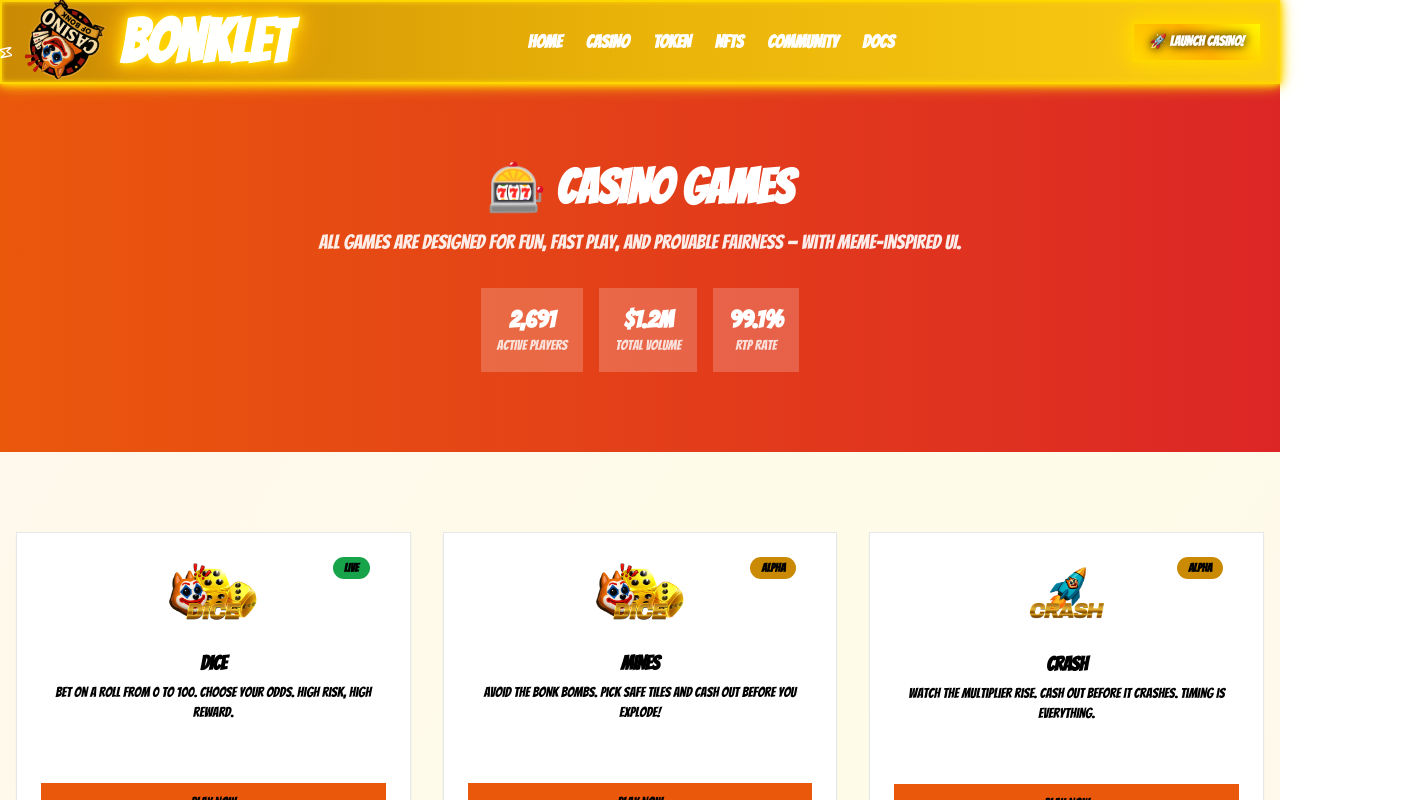
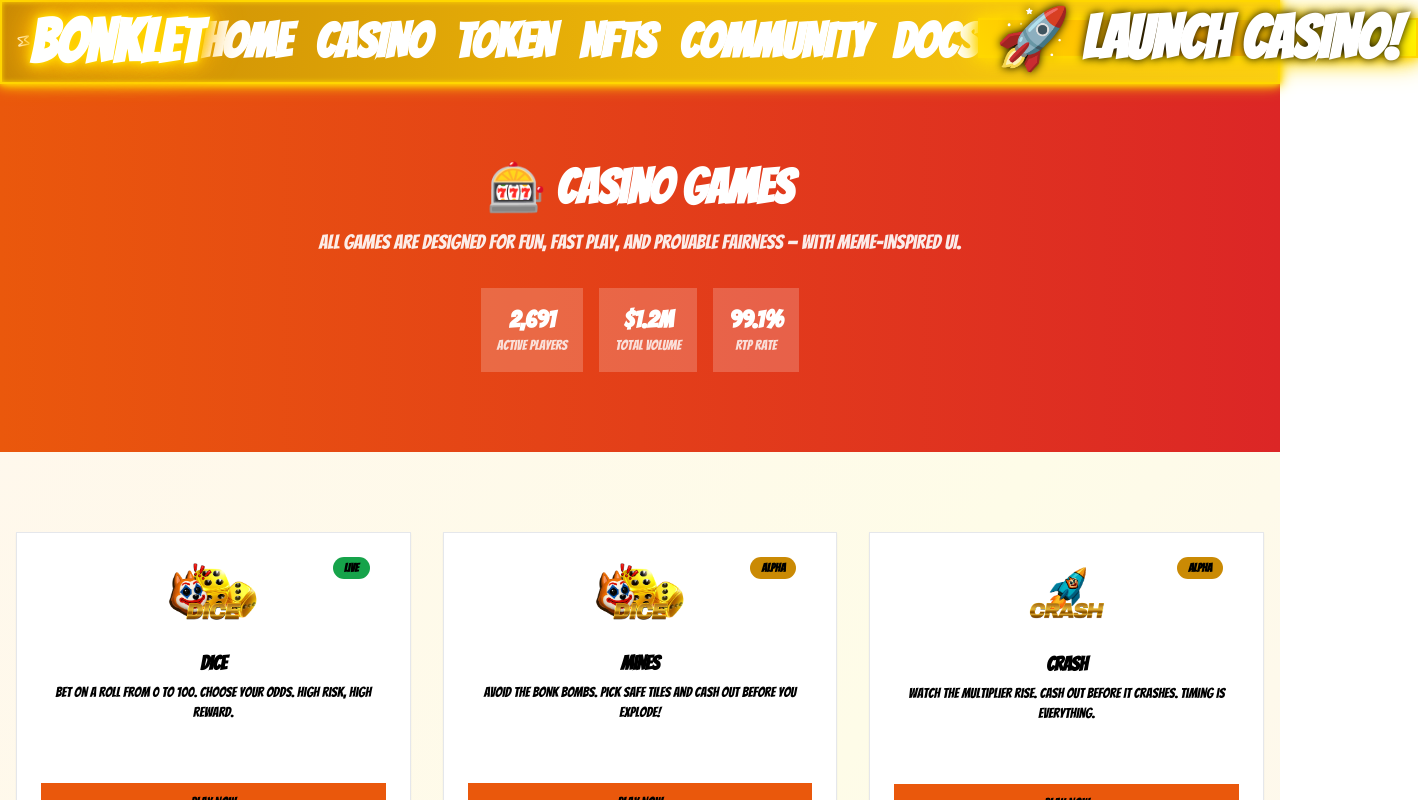
Before and after one commit to Goshen-Digital-Group/bonkbet-landingpage, a Next.js app: page /casino in a window 1280 px wide. Shown: the top 800 px of the page, 1418 px wide, since content can reach past the window. Built offline with nearby package versions, Linux system fonts and the light colour scheme.

Commit message:
Update navbar.tsx

```diff
--- a/components/navbar.tsx
+++ b/components/navbar.tsx
@@ -48,7 +48,7 @@ export function Navbar() {
                   className="group-hover:scale-110"
                 />
                 <motion.div
-                  className="absolute -top-1 -right-1"
+                  className="absolute -top-1 -right-1 pointer-events-none"
                   animate={{ scale: [1, 1.5, 1] }}
                   transition={{ duration: 1, repeat: Number.POSITIVE_INFINITY }}
                 >
@@ -80,7 +80,7 @@ export function Navbar() {
               >
                 <Link
                   href={item.href}
-                  className="text-white hover:text-yellow-200 font-black text-lg transition-all duration-300 hover:neon-text font-bangers cursor-dice"
+                  className="text-white hover:text-yellow-200 font-black text-5xl transition-all duration-300 hover:neon-text font-bangers cursor-dice"
                 >
                   {item.name}
                 </Link>
@@ -98,7 +98,7 @@ export function Navbar() {
             >
               <Button
                 onClick={handleLaunchCasino}
-                className="neon-button font-black text-white font-bangers cursor-rocket"
+                className="neon-button font-black text-white text-6xl font-bangers cursor-rocket"
               >
                 🚀 LAUNCH CASINO!
               </Button>
@@ -151,7 +151,7 @@ export function Navbar() {
                   whileHover={{ scale: 1.05 }}
                   whileTap={{ scale: 0.95 }}
                 >
-                  <Button onClick={handleLaunchCasino} className="neon-button font-black text-black font-bangers">
+                  <Button onClick={handleLaunchCasino} className="neon-button font-black text-3xl  text-black font-bangers">
                     🚀 LAUNCH CASINO!
                   </Button>
                 </motion.div>
```
